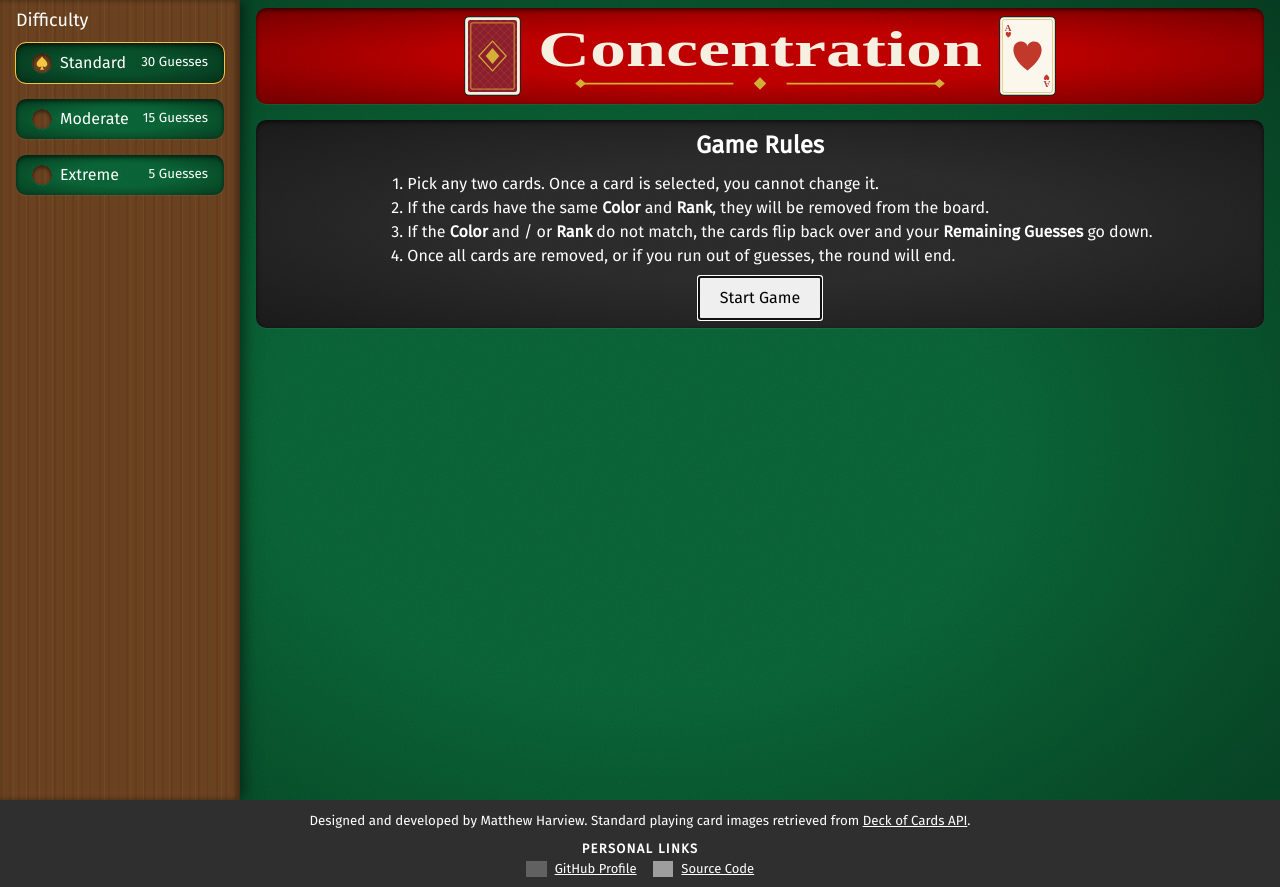
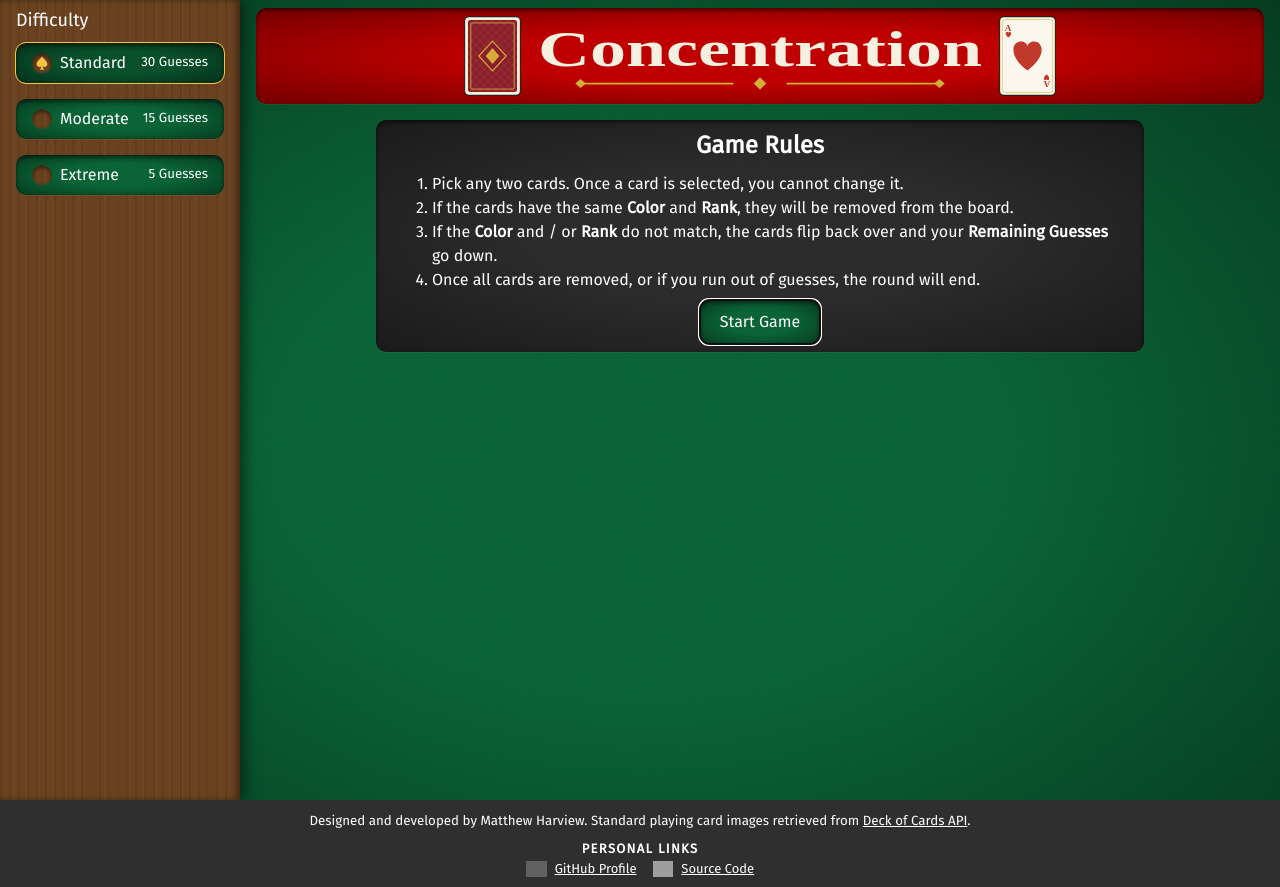
Before and after one commit to Long-Hold/memory-card, a React (Vite) app: page / in a window 1280 px wide. Built offline with nearby package versions, Linux system fonts and the light colour scheme; grey boxes are pictures that could not be loaded.

Commit message:
feat: style start game button and add max width to parent container (#28)

```diff
--- a/src/components/game/styles/startScreen.css
+++ b/src/components/game/styles/startScreen.css
@@ -1,5 +1,6 @@
 .start-screen {
   width: 100%;
+  max-width: 48rem;
 
   display: flex;
   flex-flow: column nowrap;
@@ -7,9 +8,22 @@
   align-items: center;
   gap: var(--small-items-gap);
 
-  border-radius: 10px;
+  border-radius: var(--small-radius);
   box-shadow: var(--inset-shadow);
   background-color: var(--menu-color);
   background-image: var(--felt-texture);
   padding: var(--container-padding);
+
+  .start-game-button {
+    color: white;
+    border: none;
+    background-color: var(--button-bg);
+    background-image: var(--felt-texture);
+    border-radius: var(--small-radius);
+    box-shadow: var(--inset-shadow);
+
+    &:hover {
+      background-color: var(--button-bg-hover);
+    }
+  }
 }
```
